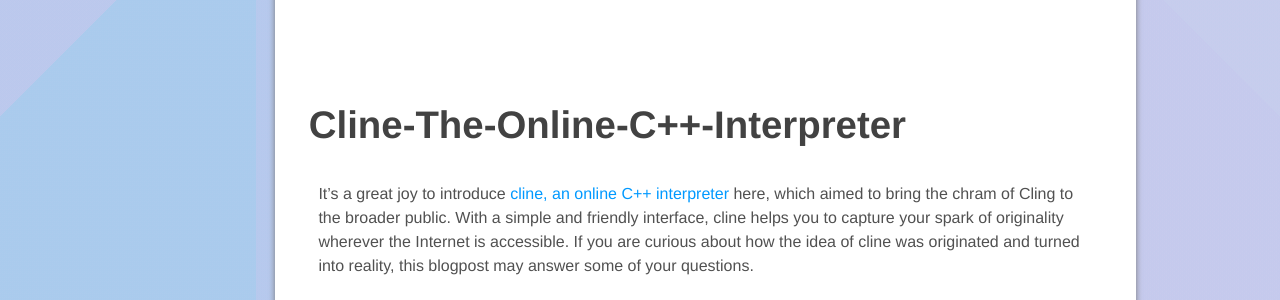
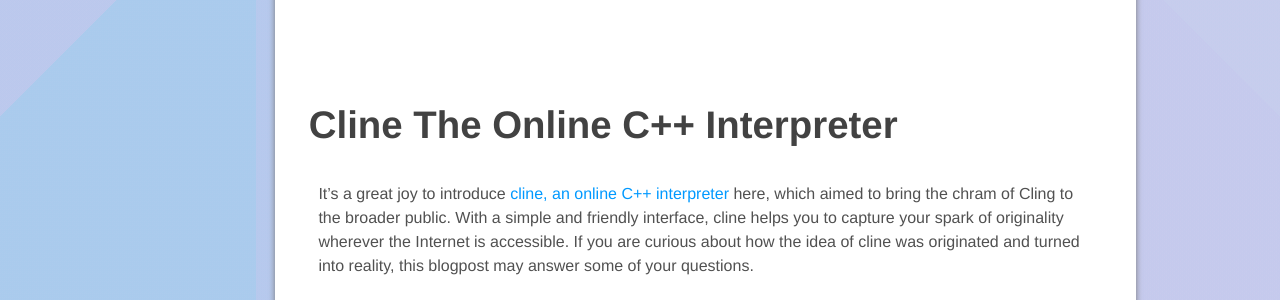
Before and after one commit to SdtElectronics/sdtelectronics.github.io, a Jekyll site: the page built from collections/_projects/2023-2-15-Cline-The-Online-C++-Interpreter.md, in a window 1280 px wide. Shown: the part 690-990 px from the top of the page. Built offline with Jekyll 4.4.1, drawn with Linux system fonts in a browser that asks for light colours; comment, search, counter and statistics services are not loaded.

```diff
--- a/collections/_projects/2023-2-15-Cline-The-Online-C++-Interpreter.md
+++ b/collections/_projects/2023-2-15-Cline-The-Online-C++-Interpreter.md
@@ -1,6 +1,6 @@
 ---
 layout: article
-title: Cline-The-Online-C++-Interpreter
+title: Cline The Online C++ Interpreter
 categories: Software
 tags: c++ web
 eyeCatcher: https://sdtelectronics.github.io/assets/gallery/2023-2-15-Cline-The-Online-C++-Interpreter.png
```
